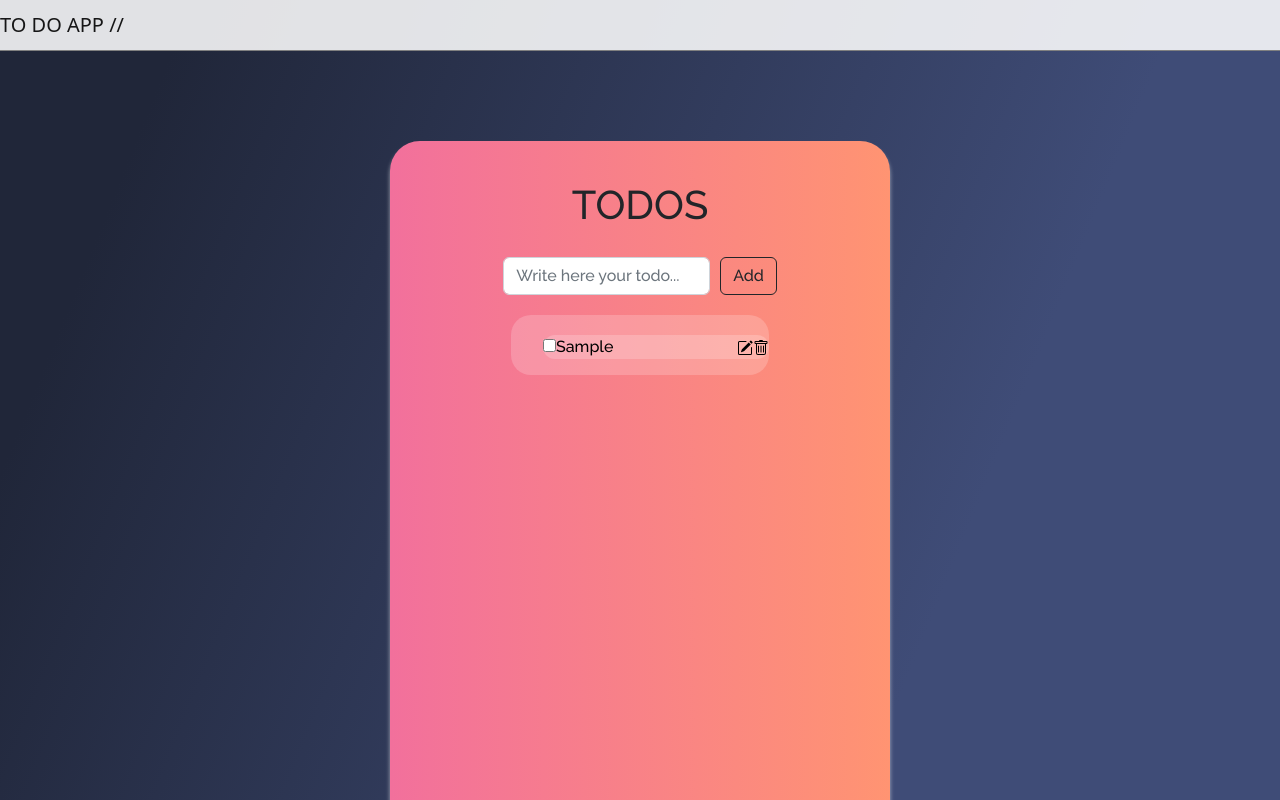
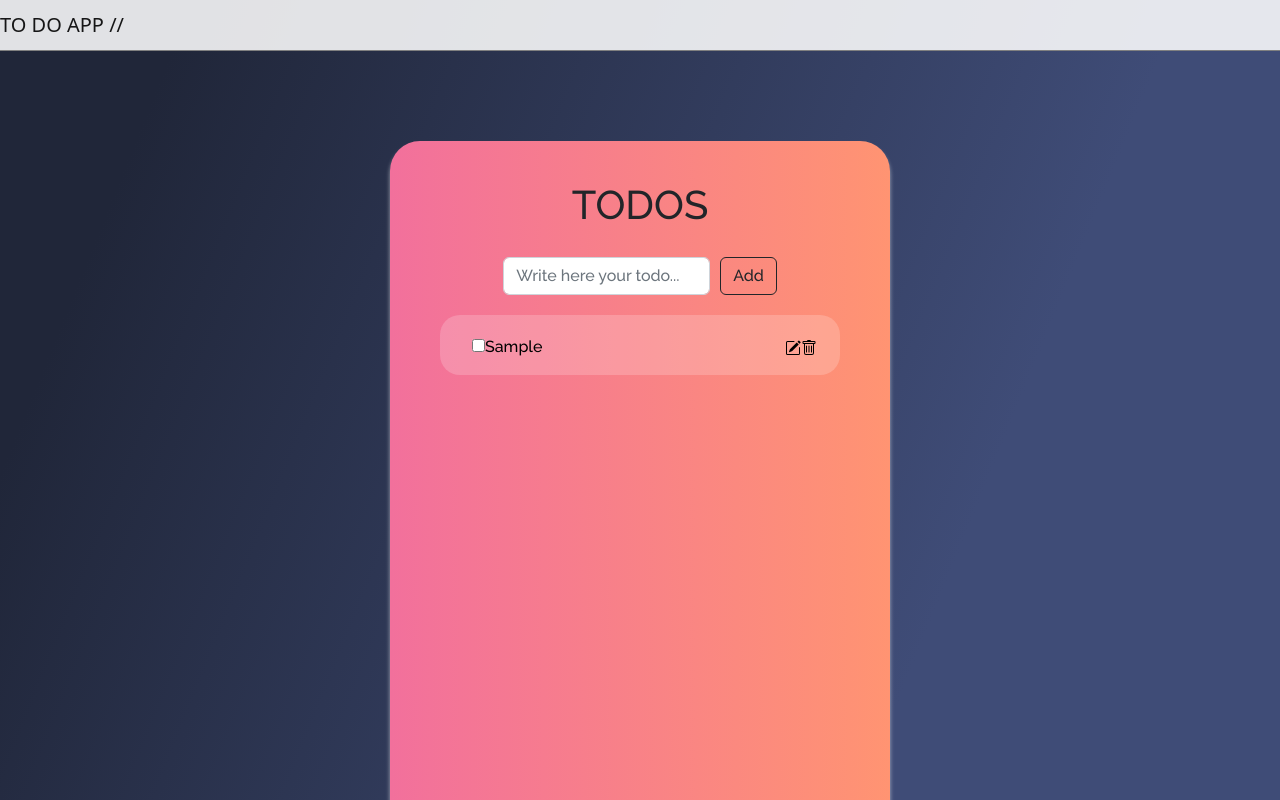
Before and after one commit to rivasbolinga/ToDo-React, a React (Create React App) app: page / in a window 1280 px wide. Both pictures are taken after typing "Sample" into the empty fields and a click on the button "Add". Shown: the top 800 px of the page. Built offline with nearby package versions, Linux system fonts and the light colour scheme.

Commit message:
finish styling

```diff
--- a/src/App.css
+++ b/src/App.css
@@ -78,4 +78,20 @@ input {
     width: 500px;
     height: 700px;
   }
+
+  .todo-list {
+    width: 400px;
+    padding-top: 20px;
+  }
+
+  .todo-input {
+    width: 300px;
+  }
+
+  .todo-item:nth-child(even) {
+    background-color: rgba(255, 255, 255, 0.424);
+    border-radius: 7px;
+    width: 360px;
+  }
+
 }
--- a/src/components/form.js
+++ b/src/components/form.js
@@ -21,6 +21,7 @@ const Form = ({ todos, setTodos }) => {
           value={input}
           required
           onChange={(e) => setInput(e.target.value)}
+          maxLength="28"
         />
         <button type="submit" className="btn btn-outline-dark">
           Add
--- a/src/components/todos.js
+++ b/src/components/todos.js
@@ -55,13 +55,14 @@ const TodoList = ({ todos, setTodos }) => {
   return (
     <ul>
       {todos.map((todo) => (
-        <li className="todo-list" key={todo.id}>
+        <li className="todo-item" key={todo.id}>
           <input
             className="checkbox"
             type="checkbox"
             onChange={() => handleComplete(todo)}
           />
           <input
+            className="todo-input"
             type="text"
             value={todo.title}
             onChange={(e) => handleInputChange(e, todo.id)}
```
